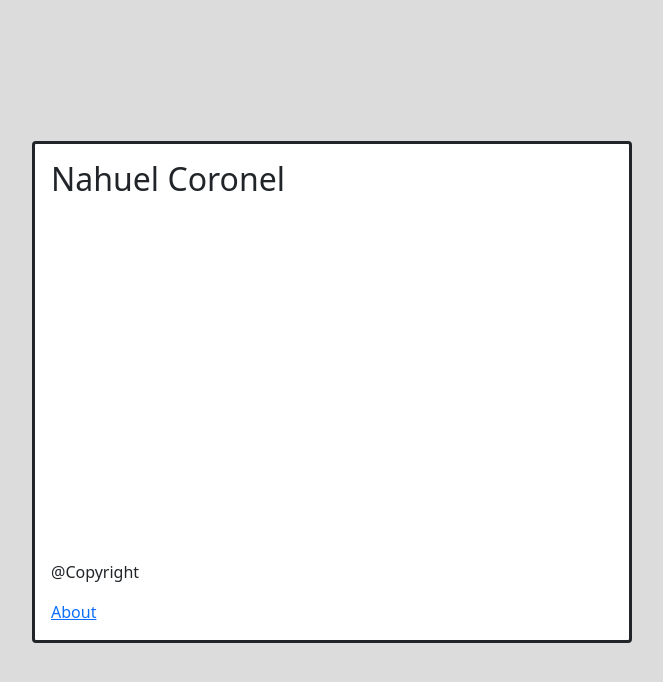
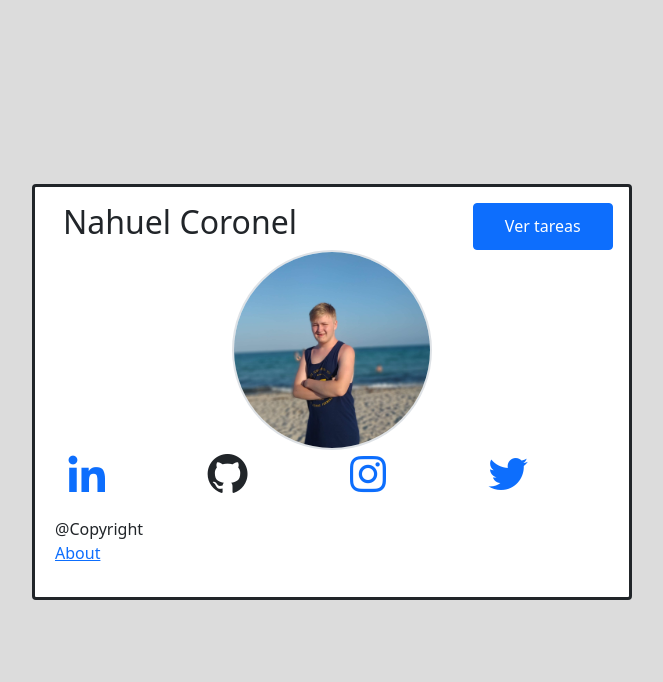
Before and after one commit to eghar2001/ArgentinaPrograma-TaskList-Angular, an Angular app: page /about in a window 1280 px wide. Shown: the top 682 px of the page, without its empty margins (308-971 px from the left). Built offline with nearby package versions, Linux system fonts and the light colour scheme.

Commit message:
Mejoramos apartado about para que quede mas agradable a la visa ;)

```diff
--- a/package.json
+++ b/package.json
@@ -7,6 +7,7 @@
     "build": "ng build",
     "watch": "ng build --watch --configuration development",
     "test": "ng test"
+
   },
   "private": true,
   "dependencies": {
--- a/src/app/components/about/about.component.css
+++ b/src/app/components/about/about.component.css
@@ -1,3 +1,16 @@
 .about{
-    min-height: 400px;
+
+    overflow: hidden;
+
 }
+.imagen{
+    width: 200%;
+    height: 200%;
+    object-position: center center;
+}
+.imgContainer{
+
+   overflow:hidden;
+    height: 200px;
+    width:200px
+}
--- a/src/app/components/about/about.component.html
+++ b/src/app/components/about/about.component.html
@@ -1,4 +1,25 @@
-<div class="about">
-    <h2>Nahuel Coronel</h2>
-
+<div class="about container d-flex flex-column justify-content-between">
+    <div class="row justify-content-between">
+        <h2 class="col ">Nahuel Coronel</h2>
+        <button class="btn btn-primary col-3" (click)="irTask()">Ver tareas</button>
+    </div>
+    <div class="row justify-content-center ">
+        <div class=" imgContainer border border-2 rounded-circle d-flex justify-content-center align-items-center">
+        <img class="imagen" src="./../../../assets/fotoAbout.jpg">
+         </div>
+    </div>
+    <div class="row">
+        <div class="col">
+            <a href="#"><i class="bx bxl-linkedin bx-lg bx-flashing-hover"></i></a>
+        </div>
+        <div class="col">
+            <a href="#"><i class="bx bxl-github bx-lg text-dark bx-flashing-hover"></i></a>
+        </div>
+        <div class="col">
+            <a href="#"><i class="bx bxl-instagram bx-lg  bx-flashing-hover"></i></a>
+        </div>
+        <div class="col">
+            <a href="#"><i class="bx bxl-twitter bx-lg bx-flashing-hover"></i></a>
+        </div>
+    </div>
 </div>
--- a/src/app/components/about/about.component.ts
+++ b/src/app/components/about/about.component.ts
@@ -1,4 +1,5 @@
-import { Component, OnInit } from '@angular/core';
+import { Component, OnInit, Output } from '@angular/core';
+import { Router } from '@angular/router';
 
 @Component({
   selector: 'app-about',
@@ -6,9 +7,10 @@ import { Component, OnInit } from '@angular/core';
   styleUrls: ['./about.component.css']
 })
 export class AboutComponent implements OnInit {
-
-  constructor() { }
-
+  constructor(private rutas:Router) { }
+  irTask(){
+    this.rutas.navigate(['/tasks'])
+  }
   ngOnInit(): void {
   }
 
--- a/src/app/components/footer/footer.component.html
+++ b/src/app/components/footer/footer.component.html
@@ -1,2 +1,5 @@
-<p>@Copyright</p>
-<a routerLink="/about" aria-current="page">About</a>
+<div class="container p-3">
+
+    <p class="row mb-0">@Copyright</p>
+    <a class="row" routerLink="/about" aria-current="page">About</a>
+</div>
```
Also changed, not shown: src/assets/fotoAbout.jpg (added).
